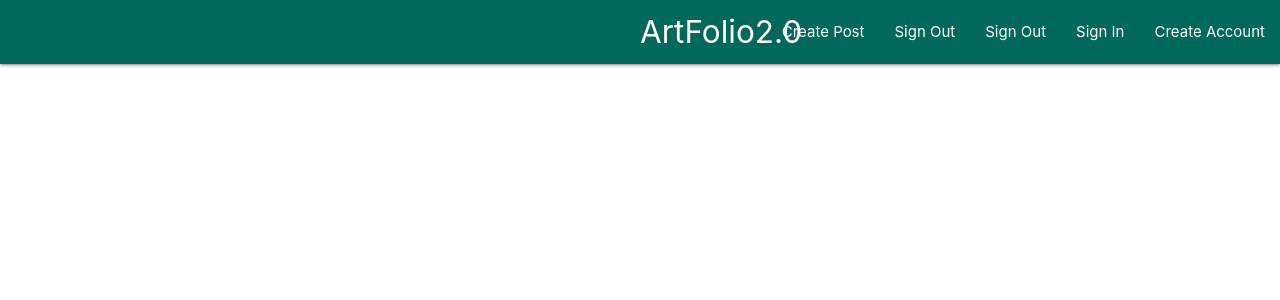
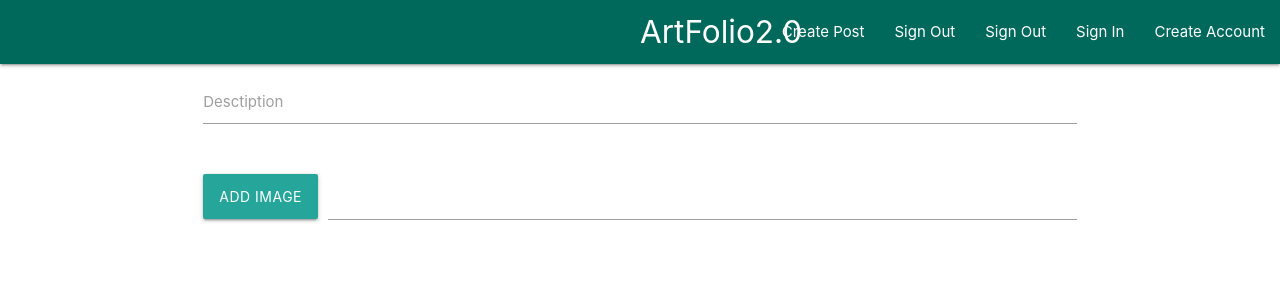
Before and after one commit to angel-torres/at-frontend, a React (Create React App) app in the folder artfolio2.0/: page /createpost in a window 1280 px wide. Shown: the top 300 px of the page. Built offline with nearby package versions, Linux system fonts and the light colour scheme.

Commit message:
finished adding needed components and finished adding all links to nav

```diff
--- a/artfolio2.0/src/App.js
+++ b/artfolio2.0/src/App.js
@@ -5,6 +5,8 @@ import './App.css';
 import Nav from './components/nav/Nav'
 import SignIn from './components/auth/SignIn';
 import CreateAccount from './components/auth/CreateAccount';
+import Posts from './components/posts/Posts';
+import CreatePost from './components/artist/CreatePost';
 
 class App extends Component {
   render() {
@@ -13,6 +15,8 @@ class App extends Component {
         <Nav />
         <Route path="/signin" component={SignIn}/>
         <Route path="/createaccount" component={CreateAccount}/>
+        <Route path="/user/:id" component={Posts}/>
+        <Route path="/createpost" component={CreatePost}/>
       </div>
     );
   }
--- a/artfolio2.0/src/components/artist/CreatePost.js
+++ b/artfolio2.0/src/components/artist/CreatePost.js
@@ -0,0 +1,27 @@
+import React, { Component } from 'react'
+
+export default class CreatePost extends Component {
+  render() {
+    return (
+        <div class="row container">
+            <form class="col s12">
+                <div class="row">
+                    <div class="input-field col s12">
+                    <textarea id="textarea1" class="materialize-textarea"></textarea>
+                    <label for="textarea1">Desctiption</label>
+                    </div>
+                </div>
+                <div class="file-field input-field">
+                <div class="btn">
+                    <span>Add Image</span>
+                    <input type="file"/>
+                </div>
+                <div class="file-path-wrapper">
+                    <input class="file-path validate" type="text"/>
+                </div>
+                </div>
+            </form>
+        </div>
+    )
+  }
+}
--- a/artfolio2.0/src/components/nav/ArtistLinks.js
+++ b/artfolio2.0/src/components/nav/ArtistLinks.js
@@ -1,11 +1,12 @@
 import React, { Component } from 'react';
+import { Link } from 'react-router-dom';
 
 export default class ArtistLinks extends Component {
   render() {
     return (
         <ul id="nav-mobile" className="right hide-on-med-and-down">
-            <li><a href="sass.html">Create Post</a></li>
-            <li><a href="badges.html">Sign Out</a></li>
+            <li><Link to="/createpost">Create Post</ Link></li>
+            <li><Link to="/">Sign Out</ Link></li>
         </ul>
     )
   }
--- a/artfolio2.0/src/components/nav/UserLinks.js
+++ b/artfolio2.0/src/components/nav/UserLinks.js
@@ -1,10 +1,11 @@
 import React, { Component } from 'react';
+import { Link } from 'react-router-dom';
 
 export default class UserLinks extends Component {
   render() {
     return (
         <ul id="nav-mobile" className="right hide-on-med-and-down">
-            <li><a href="badges.html">Sign Out</a></li>
+            <li><Link to="/">Sign Out</ Link></li>
         </ul>
     )
   }
--- a/artfolio2.0/src/components/posts/Post.js
+++ b/artfolio2.0/src/components/posts/Post.js
@@ -0,0 +1,24 @@
+import React, { Component } from 'react'
+
+export default class Post extends Component {
+  render() {
+    return (
+      <div>
+        <div className="row">
+            <div className="col s12">
+                <div className="card large">
+                    <div className="card-image">
+                    <img src="https://loremflickr.com/320/240" />
+                    <span className="card-title">Card Title</span>
+                    </div>
+                    <div className="card-content">
+                    <p>I am a very simple card. I am good at containing small bits of information. I am convenient because I require little markup to use effectively.</p>
+                    <span>Edit</span>
+                    </div>
+                </div>
+            </div>
+        </div>
+      </div>
+    )
+  }
+}
--- a/artfolio2.0/src/components/posts/Posts.js
+++ b/artfolio2.0/src/components/posts/Posts.js
@@ -0,0 +1,14 @@
+import React, { Component } from 'react'
+import Post from './Post';
+
+export default class Posts extends Component {
+  render() {
+    return (
+      <div className="container">
+        <Post/>
+        <Post/>
+        <Post/>
+      </div>
+    )
+  }
+}
```
